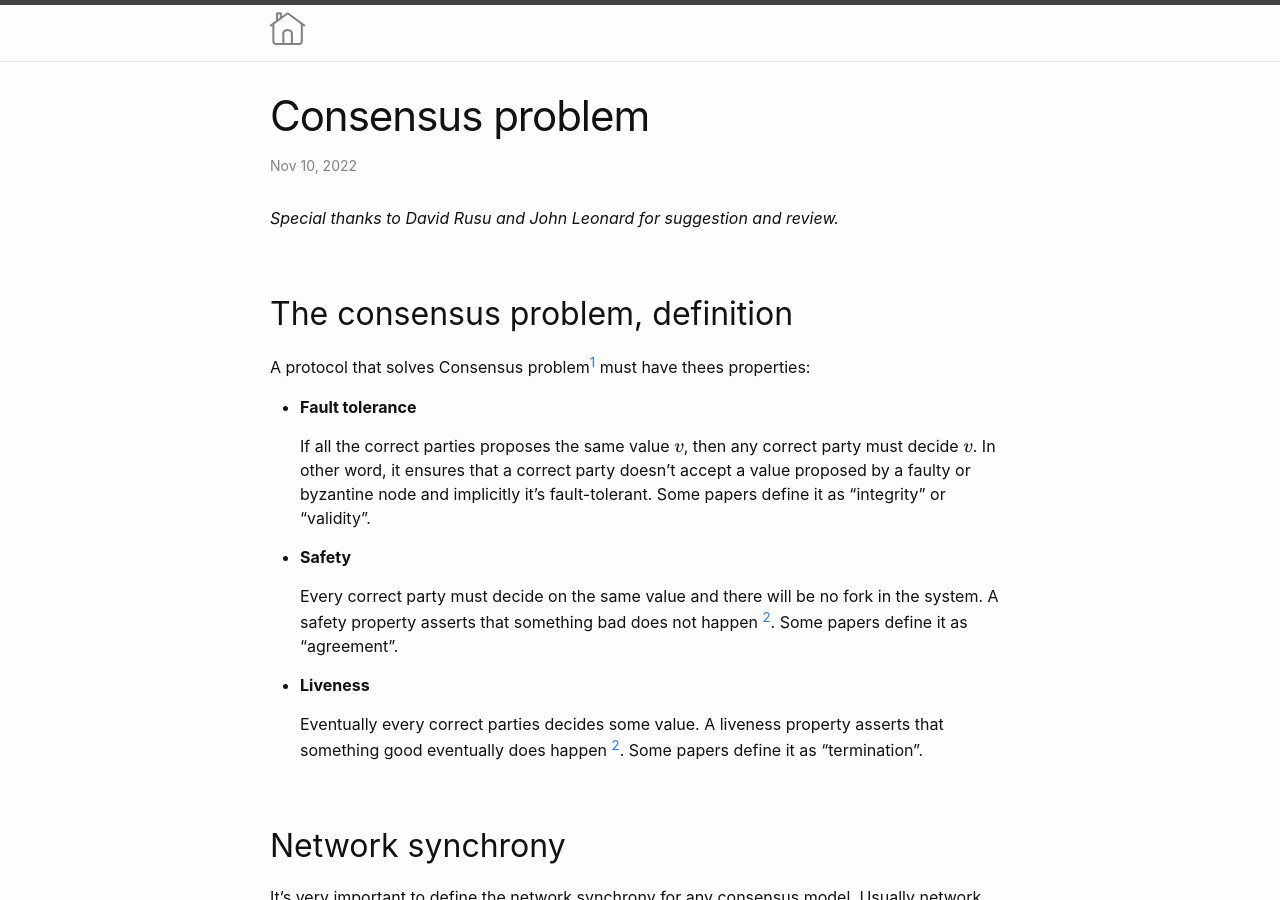
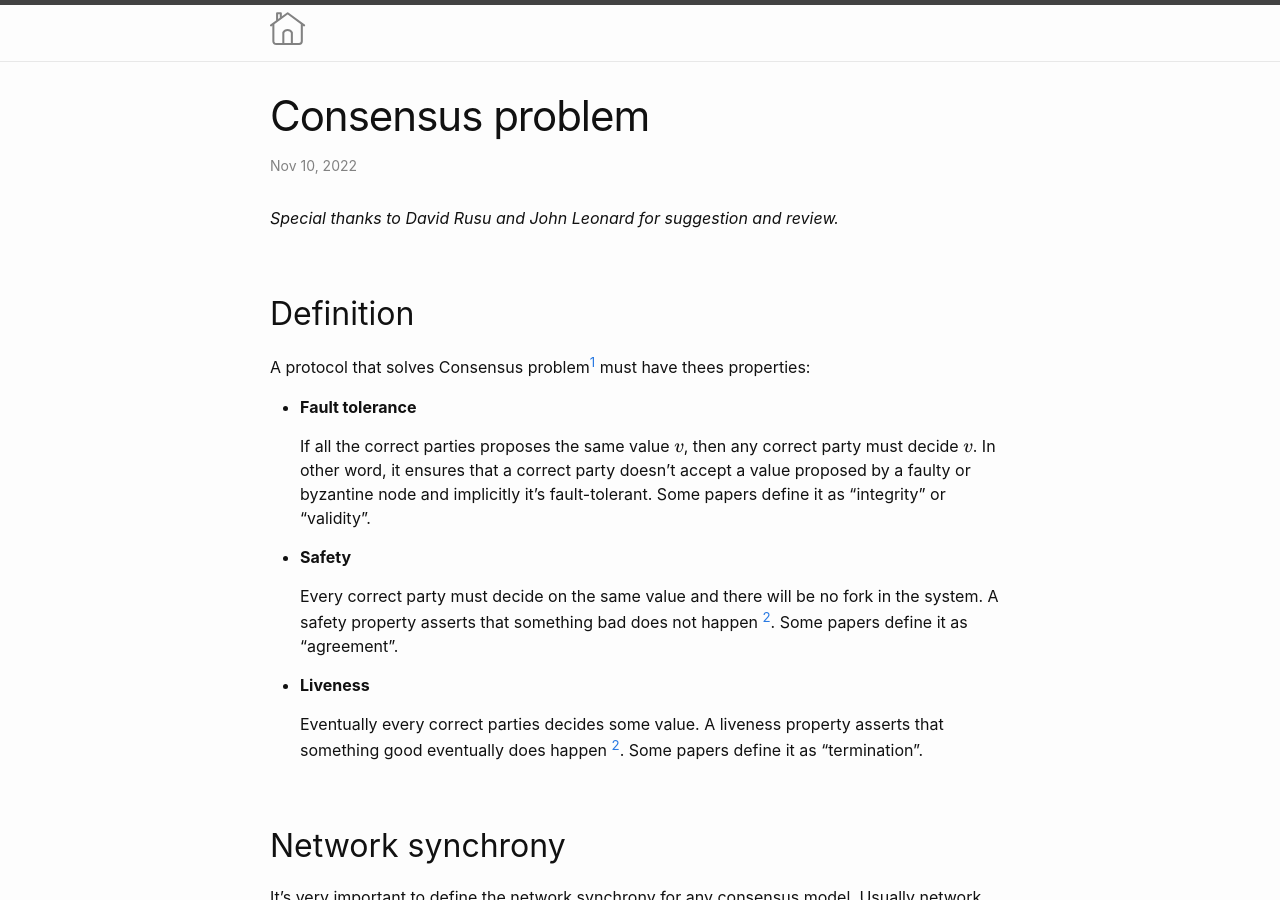
Before and after one commit to b00f/b00f.github.io, a Jekyll site: the page built from _posts/2022-11-10-consensus_problem.md, in a window 1280 px wide and 900 px high. Built offline with Jekyll 4.4.1, drawn with Linux system fonts in a browser that asks for light colours; formulas are drawn with MathJax 3.

Commit message:
updating consensus doc

```diff
--- a/_posts/2022-11-10-consensus_problem.md
+++ b/_posts/2022-11-10-consensus_problem.md
@@ -7,7 +7,7 @@ categories: blockchain
 
 _Special thanks to David Rusu and John Leonard for suggestion and review._
 
-## The consensus problem, definition
+## Definition
 
 A protocol that solves Consensus problem[^1] must have thees properties:
 
```
